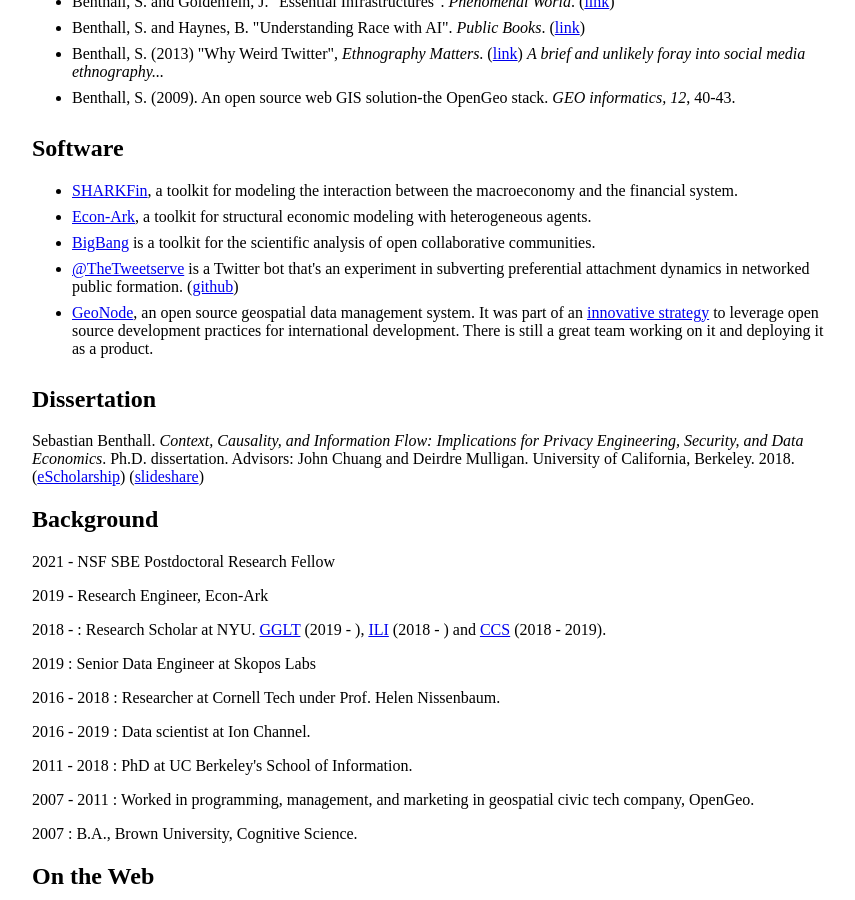
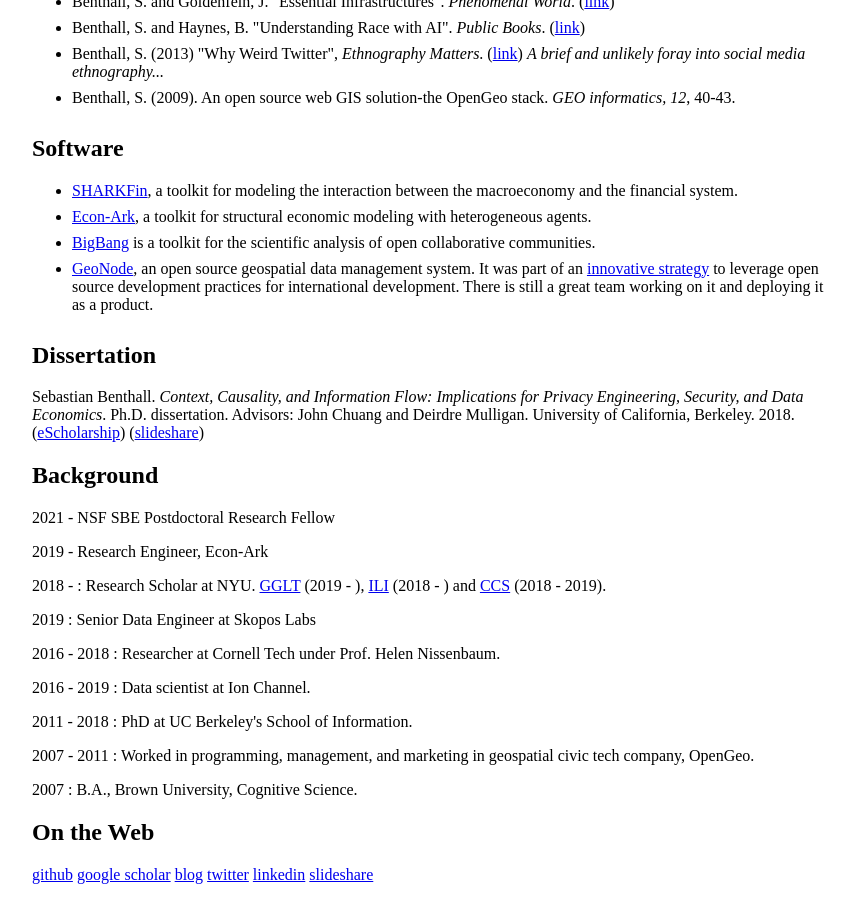
Before and after one commit to sbenthall/personal_website, a Jekyll site: the page built from index.md, in a window 1280 px wide and 900 px high, scrolled down 2060 px. Shown: the whole window, without its empty margins (208-1063 px from the left). Built offline with Jekyll 4.4.1, drawn with Linux system fonts in a browser that asks for light colours.

Commit message:
remove tweetserve link

```diff
--- a/index.md
+++ b/index.md
@@ -83,7 +83,6 @@
   <li><a href="https://github.com/sbenthall/SHARKFin">SHARKFin</a>, a toolkit for modeling the interaction between the macroeconomy and the financial system.</li>
   <li><a href="https://github.com/econ-ark">Econ-Ark</a>, a toolkit for structural economic modeling with heterogeneous agents.</li>
   <li><a href="http://github.com/sbenthall/bigbang">BigBang</a> is a toolkit for the scientific analysis of open collaborative communities.</li>
-  <li><a href="http://twitter.com/TheTweetserve">@TheTweetserve</a> is a Twitter bot that's an experiment in subverting preferential attachment dynamics in networked public formation. (<a href="http://github.com/sbenthall/tweetserve">github</a>)</li>
   <li><a href="http://geonode.org/">GeoNode</a>, an open source geospatial data management system. It was part of an <a href="https://opendri.org/wp-content/uploads/2017/03/OpenDRI-and-GeoNode-a-Case-Study-on-Institutional-Investments-in-Open-Source.pdf">innovative strategy</a> to leverage open source development practices for international development. There is still a great team working on it and deploying it as a product.</li>
 </ul>
 
```
